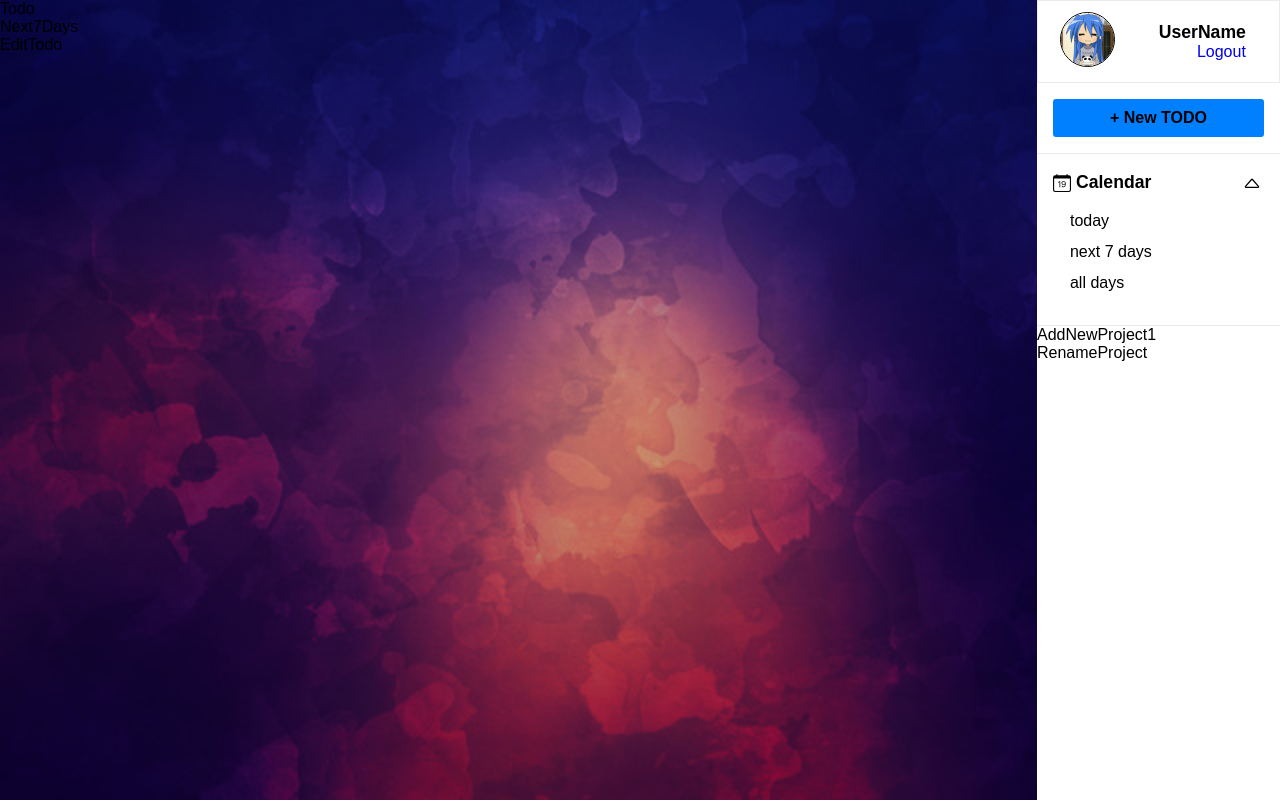
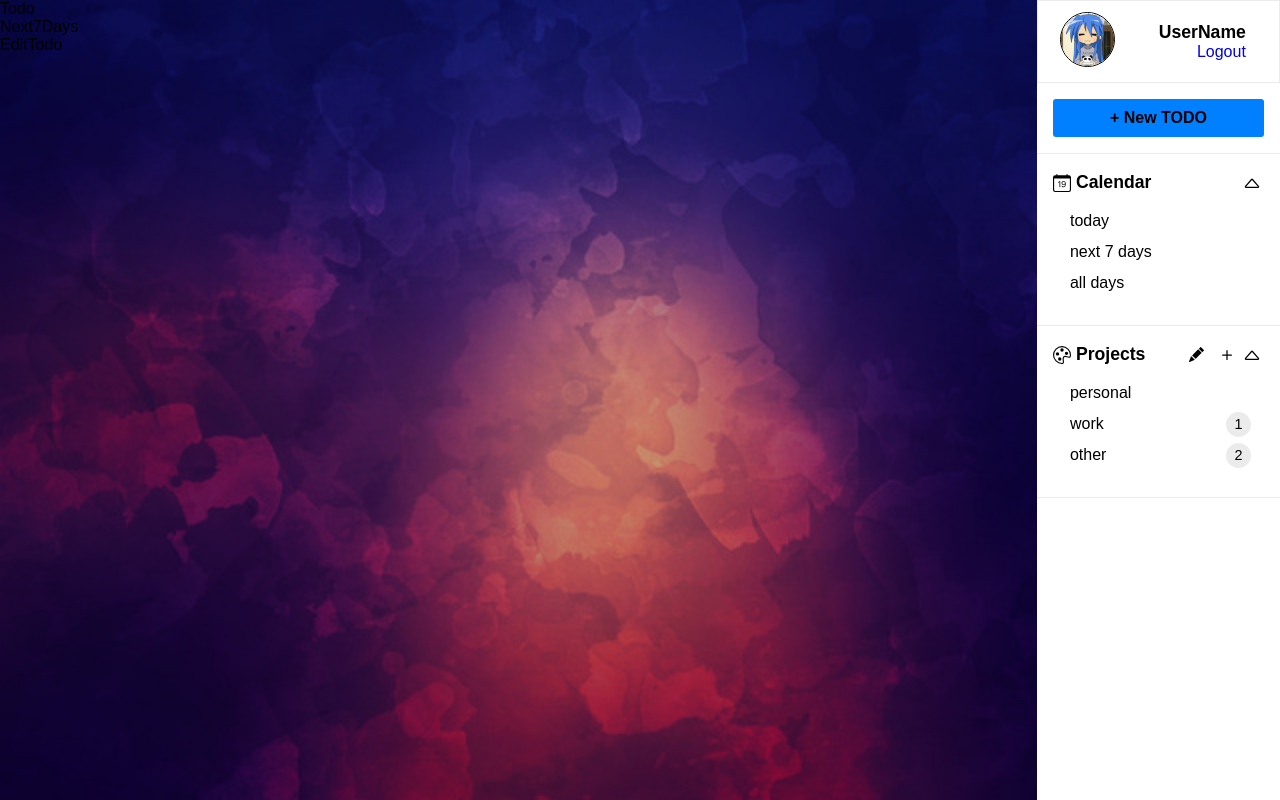
Before and after one commit to gui2904/Task-Manager-Project, a React (Create React App) app: page / in a window 1280 px wide. Built offline with nearby package versions, Linux system fonts and the light colour scheme; the HTML template or start-up script is replaced by a standard one; a web font is replaced by a local one.

Commit message:
adding projects section

```diff
--- a/src/App.css
+++ b/src/App.css
@@ -219,3 +219,95 @@
     font-size: 1rem;
     cursor: pointer;
 }
+/* Projects */
+.Projects {
+    padding: 1rem;
+    border-bottom: 1px solid #ebebeb;
+}
+.Projects .header {
+    display: flex;
+    align-items: center;
+}
+.Projects .header .title {
+    display: flex;
+    align-items: center;
+    flex: 1;
+}
+.Projects .header .title p {
+    margin-left: 5px;
+    font-size: 1.1rem;
+    font-weight: bold;
+}
+.Projects .header .btns {
+    display: flex;
+    align-items: center;
+}
+.Projects .header .btns span.edit {
+    margin-right: 5px;
+}
+.Projects .header .btns span {
+    border-radius: 50%;
+    cursor: pointer;
+    width: 25px;
+    height: 25px;
+    display: flex;
+    align-items: center;
+    justify-content: center;
+}
+.Projects .header .btns span:hover {
+    background-color: #ebebeb;
+    transition: all 300ms ease-in-out;
+}
+.Projects .items {
+    padding: 0.5rem;
+}
+/* Project */
+.Project {
+    position: relative;
+    display: flex;
+    align-items: center;
+    padding: 0.25rem;
+    margin: 5px;
+    font-size: 1rem;
+}
+.Project .name {
+    cursor: pointer;
+    word-break: break-all;
+}
+.Project .btns {
+    display: flex;
+    align-items: center;
+}
+.Project .btns .total-todos {
+    position: absolute;
+    right: 0;
+    background: #ebebeb;
+    width: 25px;
+    height: 25px;
+    font-size: 0.9rem;
+    display: flex;
+    align-items: center;
+    justify-content: center;
+    border-radius: 50%;
+}
+.Project .btns .edit-delete {
+    position: absolute;
+    right: 0;
+    display: flex;
+}
+.Project .btns .edit-delete span {
+    border-radius: 50%;
+    cursor: pointer;
+    width: 25px;
+    height: 25px;
+    display: flex;
+    align-items: center;
+    justify-content: center;
+    transition: background 300ms ease-in-out;
+}
+.Project .btns .edit-delete span.edit:hover {
+    background: #acffac;
+}
+.Project .btns .edit-delete span.delete:hover {
+    background: #ffacac;
+}
--- a/src/components/AddNewProject.js
+++ b/src/components/AddNewProject.js
@@ -1,10 +1,15 @@
 import React from 'react'
+import { Plus } from 'react-bootstrap-icons'
 
 function AddNewProject() {
 
   return (
     <div className='AddNewProject'>
-      AddNewProject1
+      <div className="add-button">
+        <span>
+          <Plus size="20" />
+        </span>
+      </div>
     </div>
   );
 }
--- a/src/components/Project.js
+++ b/src/components/Project.js
@@ -1,11 +1,34 @@
 import React from 'react'
+import { Pencil, XCircle } from 'react-bootstrap-icons'
 import RenameProject from './RenameProject.js'
 
-function Project() {
+function Project({project, edit}) {
 
   return (
     <div className='Project'>
-      <RenameProject />
+      <div className="name">
+        {project.name}
+      </div>
+      <div className="btns">
+        {
+          edit ?
+          <div className="edit-delete">
+            <span className="edit">
+              <Pencil size="13" />
+            </span>
+            <span className="delete">
+              <XCircle size="13" />
+            </span>
+          </div>
+          :
+          project.numOfTodos === 0 ?
+          ""
+          :
+          <div className="total-todos">
+            {project.numOfTodos}
+          </div>
+        }
+      </div>
     </div>
   )
 }
--- a/src/components/Projects.js
+++ b/src/components/Projects.js
@@ -1,13 +1,50 @@
-import React from 'react'
+import React, {useState} from 'react'
+import { CaretUp, Palette, PencilFill } from 'react-bootstrap-icons'
 import AddNewProject from './AddNewProject.js'
 import Project from './Project.js'
 
 function Projects() {
+  const [showMenu, setShowMenu] = useState(true);
+  const [edit, setEdit] = useState(false)
+  const pencilColor = edit ? "#1EC94C" : "#000000"
 
+  const projects = [
+    { id : 1, name : "personal", numOfTodos : 0 },
+    { id : 2, name : "work", numOfTodos : 1 },
+    { id : 3, name : "other", numOfTodos : 2 },
+  ]
   return (
     <div className='Projects'>
-      <AddNewProject />
-      <Project />
+      <div className="header">
+        <div className="title">
+          <Palette size="18" />
+          <p>Projects</p>
+        </div>
+        <div className="btns">
+          {
+            showMenu && projects.length > 0 &&
+            <span className="edit" onClick={ () => setEdit(edit => !edit) }>
+              <PencilFill size="15" color={pencilColor} />
+            </span>
+          }
+          <AddNewProject />
+          <span className="arrow">
+            <CaretUp size="20" />
+          </span>
+        </div>
+      </div>
+      <div className="items">
+        {
+          projects.map( project =>
+            <Project
+              project={project}
+              key={project.id}
+              edit={edit}
+            />
+
+          )
+        }
+      </div>
     </div>
   )
 }
```
